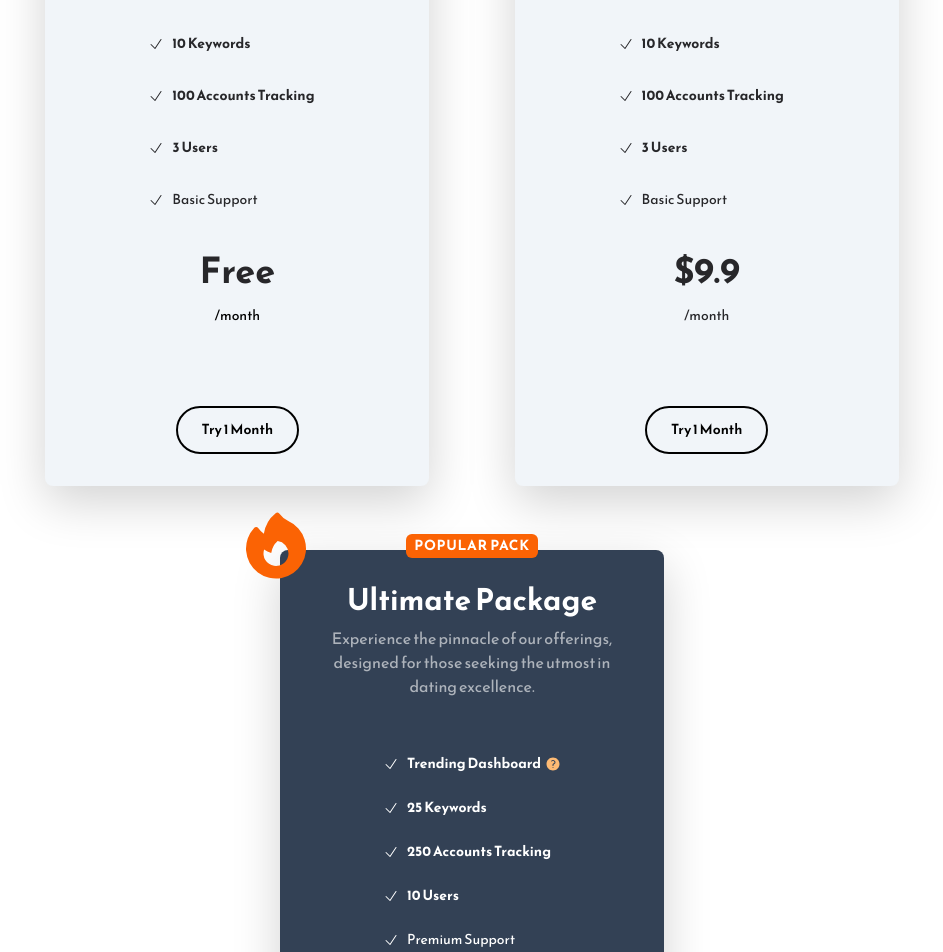
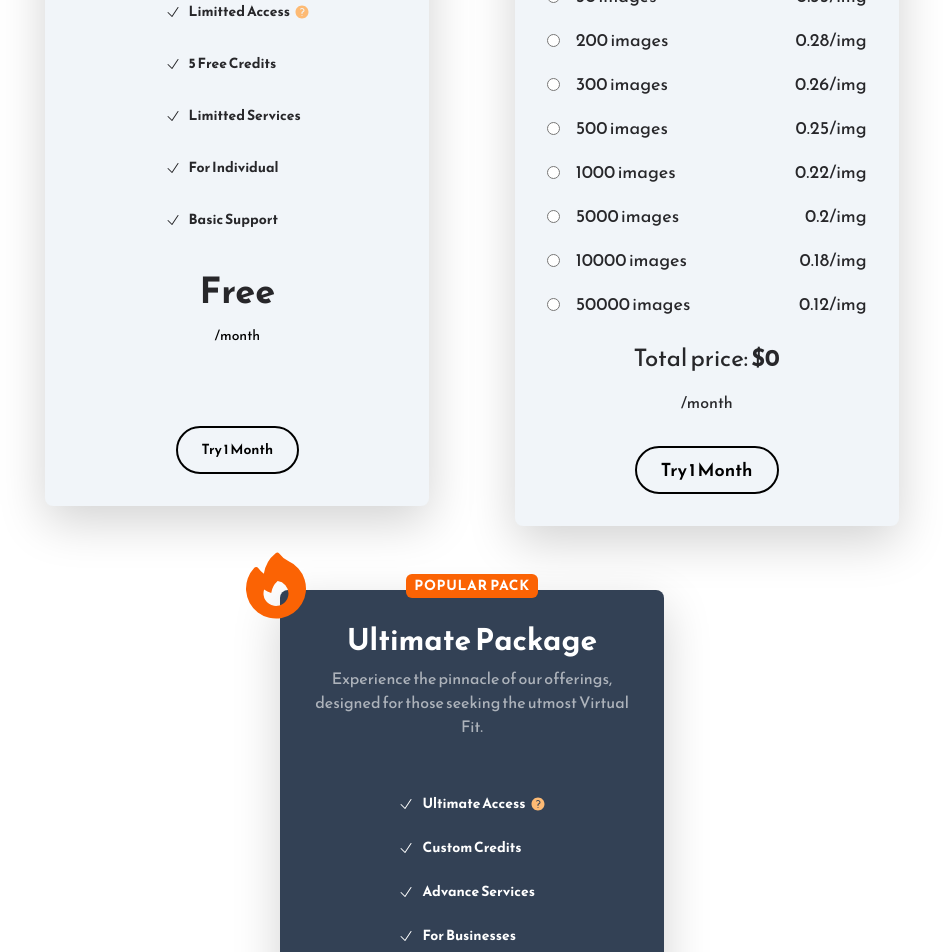
Before and after one commit to faizanhameed103/virtualfirverceldeploy, a React (Create React App) app: page /pricing in a window 1280 px wide. Shown: the part 360-1312 px from the top of the page, without its empty margins (168-1111 px from the left). Built offline with nearby package versions, Linux system fonts and the light colour scheme.

Commit message:
Pricing Radio Button

```diff
--- a/src/components/Home.js
+++ b/src/components/Home.js
@@ -32,23 +32,6 @@ function Home() {
         </div>
       </div>
 
-      <div className="your-container spasectionce">
-        <br></br>
-        <div className="sponsor-logos-container">
-          {/* Logos aligned horizontally */}
-          <div className="sponsor-logos">
-            <SponsorLogo
-              imageUrl={LivingRoom}
-              sponsorName="Upload Wall/Room Image"
-            />
-            <SponsorLogo imageUrl={Checkit} sponsorName="Upload item Image" />
-            <SponsorLogo
-              imageUrl={ItemImage}
-              sponsorName="Check it virtually"
-            />
-          </div>
-        </div>
-      </div>
       <div className="wcu spasectionce">
         <header className="wcu-header">
           <h1>Why choose us?</h1>
@@ -86,35 +69,56 @@ function Home() {
           </div>
         </section>
       </div>
-
       <div className="spasectionce">
         <h1 className="hiw">How it works</h1>
         <section className="welcome-section">
+          <div class="section-content">
+            <div class="text">
               <h2>1. Upload your picture</h2>
               <p>
                 Upload a picture of an empty room and choose the room type and
                 style. We currently support staging living rooms, bedrooms,
                 kitchens, dining rooms, home offices, and closets.
               </p>
+            </div>
+            <div class="image-container">
+              <img src={Checkit} alt="Image 1" class="image-right" />
+            </div>
+          </div>
         </section>
+
         <section className="al-magic-section">
-          <h2>2. Al Magic</h2>
+          <div class="section-content">
+            <div class="text">
+              <h2>2. AI Magic</h2>
               <p>
-            Within 10 seconds our artificial intelligence processes the image to
-            understand its size and style and adds beautiful, realistic-looking
-            furniture.
+                Within 10 seconds our artificial intelligence processes the
+                image to understand its size and style and adds beautiful,
+                realistic-looking furniture.
               </p>
+            </div>
+            <div class="image-container">
+              <img src={ItemImage} alt="Image 2" class="image-right" />
+            </div>
+          </div>
         </section>
+
         <section className="download-section">
+          <div class="section-content">
+            <div class="text">
               <h2>3. Download and use anywhere</h2>
               <p>
                 Once the processing is completed you instantly get your staged
-            photo. You can use your pictures anywhere you want for as long as
-            you want.
+                photo. You can use your pictures anywhere you want for as long
+                as you want.
               </p>
+            </div>
+            <div class="image-container">
+              <img src={LivingRoom} alt="Image 3" class="image-right" />
+            </div>
+          </div>
         </section>
       </div>
-
       <div className="spasectionce">
         {" "}
         <VirtualFitFurniture />
--- a/src/components/Pricing.js
+++ b/src/components/Pricing.js
@@ -1,6 +1,33 @@
-import React from "react";
+import React, { useState } from "react";
+const Pricing = () => {
+  const [selectedPackage, setSelectedPackage] = useState(null);
+  const [totalImages, setTotalImages] = useState(0);
+  const [pricePerImage, setPricePerImage] = useState(0);
+  const [totalPrice, setTotalPrice] = useState(0);
 
-const Pricing = () => {
+  const packages = [
+    { name: "20 images", price: 0.4 },
+    { name: "50 images", price: 0.35 },
+    { name: "200 images", price: 0.28 },
+    { name: "300 images", price: 0.26 },
+    { name: "500 images", price: 0.25 },
+    { name: "1000 images", price: 0.22 },
+    { name: "5000 images", price: 0.2 },
+    { name: "10000 images", price: 0.18 },
+    { name: "50000 images", price: 0.12 },
+  ];
+
+  const handlePackageSelection = (index) => {
+    setSelectedPackage(index);
+    setTotalImages(parseInt(packages[index].name)); // Extract number of images from package name
+    setPricePerImage(packages[index].price);
+    calculateTotalPrice(parseInt(packages[index].name), packages[index].price);
+  };
+
+  const calculateTotalPrice = (numImages, pricePerImg) => {
+    const total = numImages * pricePerImg;
+    setTotalPrice(total.toFixed(2)); // Rounding total price to 2 decimal places
+  };
   return (
     <div
       id="price"
@@ -12,7 +39,7 @@ const Pricing = () => {
             Essential Package
           </h2>
           <p className="opacity-60 text-center">
-            Unleash the basics for a fulfilling dating experience.
+            Unleash the basics Features of Virtual Fit limitted access
           </p>
         </div>
         <div className="flex flex-col gap-3 mt-10 cursor-pointer">
@@ -30,7 +57,7 @@ const Pricing = () => {
                 clip-rule="evenodd"
               ></path>
             </svg>
-            <b>Trending Dashboard</b>
+            <b>Limitted Access</b>
             <svg
               xmlns="http://www.w3.org/2000/svg"
               viewBox="0 0 24 24"
@@ -59,7 +86,7 @@ const Pricing = () => {
                 clip-rule="evenodd"
               ></path>
             </svg>
-            <b>10 Keywords</b>
+            <b>5 Free Credits</b>
           </p>
           <p className="flex items-center text-sm">
             <svg
@@ -75,7 +102,7 @@ const Pricing = () => {
                 clip-rule="evenodd"
               ></path>
             </svg>
-            <b>100 Accounts Tracking</b>
+            <b>Limitted Services</b>
           </p>
           <p className="flex items-center text-sm">
             <svg
@@ -91,7 +118,7 @@ const Pricing = () => {
                 clip-rule="evenodd"
               ></path>
             </svg>
-            <b>3 Users</b>
+            <b>For Individual</b>
           </p>
           <p className="flex items-center text-sm">
             <svg
@@ -107,7 +134,7 @@ const Pricing = () => {
                 clip-rule="evenodd"
               ></path>
             </svg>
-            Basic Support
+            <b>Basic Support</b>
           </p>
         </div>
         <div className="flex flex-col items-center mt-6 my-8">
@@ -124,17 +151,75 @@ const Pricing = () => {
           </a>
         </div>
       </div>
+
       <div className="flex flex-col my-8 items-center bg-slate-100 p-8 rounded-lg cursor-pointer shadow-lg max-w-sm w-full">
+        <h2 className="font-extrabold text-4xl text-center mb-4">
+          Premium Package
+        </h2>
+        <p className="opacity-60 text-center">
+          Unleash the Advance Features of Virtual Fit
+        </p>
+        <div className="w-full space-y-4">
+          {" "}
+          {packages.map((pkg, index) => (
+            <label key={index} className="flex items-center text-lg">
+              <input
+                type="radio"
+                name="package"
+                checked={selectedPackage === index}
+                onChange={() => handlePackageSelection(index)}
+                className="mr-2"
+              />
+              <span className="ml-2">{pkg.name}</span>
+              <span className="ml-auto">{pkg.price}/img</span>
+            </label>
+          ))}
+        </div>
+        <p className="text-2xl mt-4">
+          Total price: <b>${totalPrice}</b>
+        </p>
+        /month
+        <div className="flex justify-center mt-8">
+          <a
+            href="#_"
+            className="inline-flex items-center hover:scale-110 transition-all duration-500 justify-center h-12 px-6 py-0 text-lg font-semibold text-center no-underline align-middle transition-all duration-300 ease-in-out rounded-full cursor-pointer select-none hover:text-black hover:border-black focus:shadow-xs focus:no-underline text-black border-solid border-2 border-black"
+          >
+            Try 1 Month
+          </a>
+        </div>
+      </div>
+
+      <div className="flex flex-col my-8 items-center  bg-slate-700 p-8 rounded-lg cursor-pointer shadow-lg relative max-w-sm w-full">
+        <svg
+          xmlns="http://www.w3.org/2000/svg"
+          viewBox="0 0 24 24"
+          fill="white"
+          aria-hidden="true"
+          className="w-20 h-20 absolute -top-11 -left-11 fill-[#FB6304]"
+        >
+          <path
+            fill-rule="evenodd"
+            d="M12.963 2.286a.75.75 0 00-1.071-.136 9.742 9.742 0 00-3.539 6.177A7.547 7.547 0 016.648 6.61a.75.75 0 00-1.152-.082A9 9 0 1015.68 4.534a7.46 7.46 0 01-2.717-2.248zM15.75 14.25a3.75 3.75 0 11-7.313-1.172c.628.465 1.35.81 2.133 1a5.99 5.99 0 011.925-3.545 3.75 3.75 0 013.255 3.717z"
+            clip-rule="evenodd"
+          ></path>
+        </svg>
+        <p className="mono text-sm absolute -top-4 bg-[#FB6304] text-white py-0.5 px-2 font-bold tracking-wider rounded">
+          POPULAR PACK
+        </p>
         <div>
-          <h2 className="font-extrabold text-3xl text-center mb-2">
-            Premium Package
-          </h2>
-          <p className="opacity-60 text-center">
-            Elevate your journey with enhanced features for meaningful
-            connections.
+          <div className="flex gap-4 justify-center ">
+            <p className="font-extrabold text-white text-3xl mb-2">
+              Ultimate Package
+            </p>
+          </div>
+          <p className="opacity-60 text-center text-white">
+            Experience the pinnacle of our offerings, designed for those seeking
+            the utmost Virtual Fit.
           </p>
+          <p className="opacity-60 text-center"></p>
         </div>
-        <div className="flex flex-col gap-3 mt-10">
+
+        <div className="flex flex-col gap-2 my-10  text-white">
           <p className="flex items-center text-sm">
             <svg
               xmlns="http://www.w3.org/2000/svg"
@@ -149,7 +234,7 @@ const Pricing = () => {
                 clip-rule="evenodd"
               ></path>
             </svg>
-            <b>Trending Dashboard</b>
+            <b>Ultimate Access</b>
             <svg
               xmlns="http://www.w3.org/2000/svg"
               viewBox="0 0 24 24"
@@ -178,7 +263,7 @@ const Pricing = () => {
                 clip-rule="evenodd"
               ></path>
             </svg>
-            <b>10 Keywords</b>
+            <b>Custom Credits</b>
           </p>
           <p className="flex items-center text-sm">
             <svg
@@ -194,7 +279,7 @@ const Pricing = () => {
                 clip-rule="evenodd"
               ></path>
             </svg>
-            <b>100 Accounts Tracking</b>
+            <b>Advance Services</b>
           </p>
           <p className="flex items-center text-sm">
             <svg
@@ -210,7 +295,7 @@ const Pricing = () => {
                 clip-rule="evenodd"
               ></path>
             </svg>
-            <b>3 Users</b>
+            <b>For Businesses</b>
           </p>
           <p className="flex items-center text-sm">
             <svg
@@ -226,147 +311,7 @@ const Pricing = () => {
                 clip-rule="evenodd"
               ></path>
             </svg>
-            Basic Support
-          </p>
-        </div>
-        <div className="flex flex-col items-center mt-6 my-8">
-          <p className="font-extrabold text-4xl">$9.9</p>
-          <p className="text-sm opacity-100">/month</p>
-        </div>
-
-        <div className="flex justify-center mt-8">
-          <a
-            href="#_"
-            className="inline-flex items-center hover:scale-110 transition-all duration-500  justify-center h-12 px-6 py-0 text-sm font-semibold text-center  no-underline align-middle transition-all duration-300 ease-in-out    rounded-full cursor-pointer select-none
-            hover:text-black hover:border-black focus:shadow-xs focus:no-underline text-black border-solid border-2 border-black"
-          >
-            Try 1 Month
-          </a>
-        </div>
-      </div>
-      <div className="flex flex-col my-8 items-center  bg-slate-700 p-8 rounded-lg cursor-pointer shadow-lg relative max-w-sm w-full">
-        <svg
-          xmlns="http://www.w3.org/2000/svg"
-          viewBox="0 0 24 24"
-          fill="white"
-          aria-hidden="true"
-          className="w-20 h-20 absolute -top-11 -left-11 fill-[#FB6304]"
-        >
-          <path
-            fill-rule="evenodd"
-            d="M12.963 2.286a.75.75 0 00-1.071-.136 9.742 9.742 0 00-3.539 6.177A7.547 7.547 0 016.648 6.61a.75.75 0 00-1.152-.082A9 9 0 1015.68 4.534a7.46 7.46 0 01-2.717-2.248zM15.75 14.25a3.75 3.75 0 11-7.313-1.172c.628.465 1.35.81 2.133 1a5.99 5.99 0 011.925-3.545 3.75 3.75 0 013.255 3.717z"
-            clip-rule="evenodd"
-          ></path>
-        </svg>
-        <p className="mono text-sm absolute -top-4 bg-[#FB6304] text-white py-0.5 px-2 font-bold tracking-wider rounded">
-          POPULAR PACK
-        </p>
-        <div>
-          <div className="flex gap-4 justify-center ">
-            <p className="font-extrabold text-white text-3xl mb-2">
-              Ultimate Package
-            </p>
-          </div>
-          <p className="opacity-60 text-center text-white">
-            Experience the pinnacle of our offerings, designed for those seeking
-            the utmost in dating excellence.
-          </p>
-          <p className="opacity-60 text-center"></p>
-        </div>
-
-        <div className="flex flex-col gap-2 my-10  text-white">
-          <p className="flex items-center text-sm">
-            <svg
-              xmlns="http://www.w3.org/2000/svg"
-              viewBox="0 0 24 24"
-              fill="currentColor"
-              aria-hidden="true"
-              className="w-4 h-4 mr-2"
-            >
-              <path
-                fill-rule="evenodd"
-                d="M19.916 4.626a.75.75 0 01.208 1.04l-9 13.5a.75.75 0 01-1.154.114l-6-6a.75.75 0 011.06-1.06l5.353 5.353 8.493-12.739a.75.75 0 011.04-.208z"
-                clip-rule="evenodd"
-              ></path>
-            </svg>
-            <b>Trending Dashboard</b>
-            <svg
-              xmlns="http://www.w3.org/2000/svg"
-              viewBox="0 0 24 24"
-              fill="currentColor"
-              aria-hidden="true"
-              className="w-4 h-4 ml-1 fill-orange-300"
-            >
-              <path
-                fill-rule="evenodd"
-                d="M2.25 12c0-5.385 4.365-9.75 9.75-9.75s9.75 4.365 9.75 9.75-4.365 9.75-9.75 9.75S2.25 17.385 2.25 12zm11.378-3.917c-.89-.777-2.366-.777-3.255 0a.75.75 0 01-.988-1.129c1.454-1.272 3.776-1.272 5.23 0 1.513 1.324 1.513 3.518 0 4.842a3.75 3.75 0 01-.837.552c-.676.328-1.028.774-1.028 1.152v.75a.75.75 0 01-1.5 0v-.75c0-1.279 1.06-2.107 1.875-2.502.182-.088.351-.199.503-.331.83-.727.83-1.857 0-2.584zM12 18a.75.75 0 100-1.5.75.75 0 000 1.5z"
-                clip-rule="evenodd"
-              ></path>
-            </svg>
-          </p>
-          <p className="flex items-center text-sm">
-            <svg
-              xmlns="http://www.w3.org/2000/svg"
-              viewBox="0 0 24 24"
-              fill="currentColor"
-              aria-hidden="true"
-              className="w-4 h-4 mr-2"
-            >
-              <path
-                fill-rule="evenodd"
-                d="M19.916 4.626a.75.75 0 01.208 1.04l-9 13.5a.75.75 0 01-1.154.114l-6-6a.75.75 0 011.06-1.06l5.353 5.353 8.493-12.739a.75.75 0 011.04-.208z"
-                clip-rule="evenodd"
-              ></path>
-            </svg>
-            <b>25 Keywords</b>
-          </p>
-          <p className="flex items-center text-sm">
-            <svg
-              xmlns="http://www.w3.org/2000/svg"
-              viewBox="0 0 24 24"
-              fill="currentColor"
-              aria-hidden="true"
-              className="w-4 h-4 mr-2"
-            >
-              <path
-                fill-rule="evenodd"
-                d="M19.916 4.626a.75.75 0 01.208 1.04l-9 13.5a.75.75 0 01-1.154.114l-6-6a.75.75 0 011.06-1.06l5.353 5.353 8.493-12.739a.75.75 0 011.04-.208z"
-                clip-rule="evenodd"
-              ></path>
-            </svg>
-            <b>250 Accounts Tracking</b>
-          </p>
-          <p className="flex items-center text-sm">
-            <svg
-              xmlns="http://www.w3.org/2000/svg"
-              viewBox="0 0 24 24"
-              fill="currentColor"
-              aria-hidden="true"
-              className="w-4 h-4 mr-2"
-            >
-              <path
-                fill-rule="evenodd"
-                d="M19.916 4.626a.75.75 0 01.208 1.04l-9 13.5a.75.75 0 01-1.154.114l-6-6a.75.75 0 011.06-1.06l5.353 5.353 8.493-12.739a.75.75 0 011.04-.208z"
-                clip-rule="evenodd"
-              ></path>
-            </svg>
-            <b>10 Users</b>
-          </p>
-          <p className="flex items-center text-sm">
-            <svg
-              xmlns="http://www.w3.org/2000/svg"
-              viewBox="0 0 24 24"
-              fill="currentColor"
-              aria-hidden="true"
-              className="w-4 h-4 mr-2"
-            >
-              <path
-                fill-rule="evenodd"
-                d="M19.916 4.626a.75.75 0 01.208 1.04l-9 13.5a.75.75 0 01-1.154.114l-6-6a.75.75 0 011.06-1.06l5.353 5.353 8.493-12.739a.75.75 0 011.04-.208z"
-                clip-rule="evenodd"
-              ></path>
-            </svg>
-            Premium Support
+            <b>Premium Support</b>
           </p>
           <div className="flex gap-4 justify-center">
             <div className="flex flex-col items-center my-8">
--- a/src/components/hiw.css
+++ b/src/components/hiw.css
@@ -18,3 +18,22 @@
   line-height: 1.6;
   text-align: justify;
 }
+.section-content {
+  display: flex;
+  align-items: flex-start;
+}
+
+.text {
+  flex: 1;
+}
+
+.image-container {
+  flex: 0 0 auto;
+  margin-left: 20px; /* Adjust this margin as needed */
+}
+
+.image-right {
+  max-width: 100px; /* Set the maximum width as needed */
+  height: auto;
+  vertical-align: top;
+}
```
Lines whose indentation alone changed are shown as unchanged.
